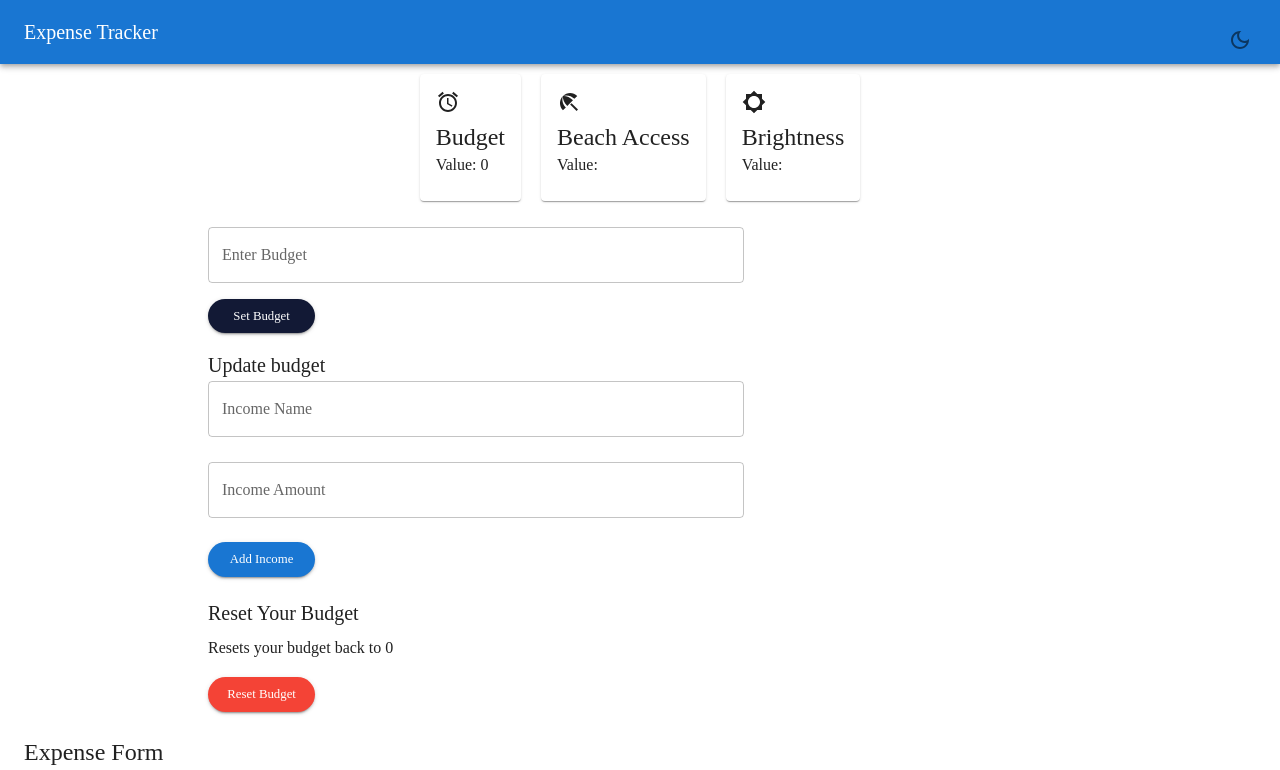
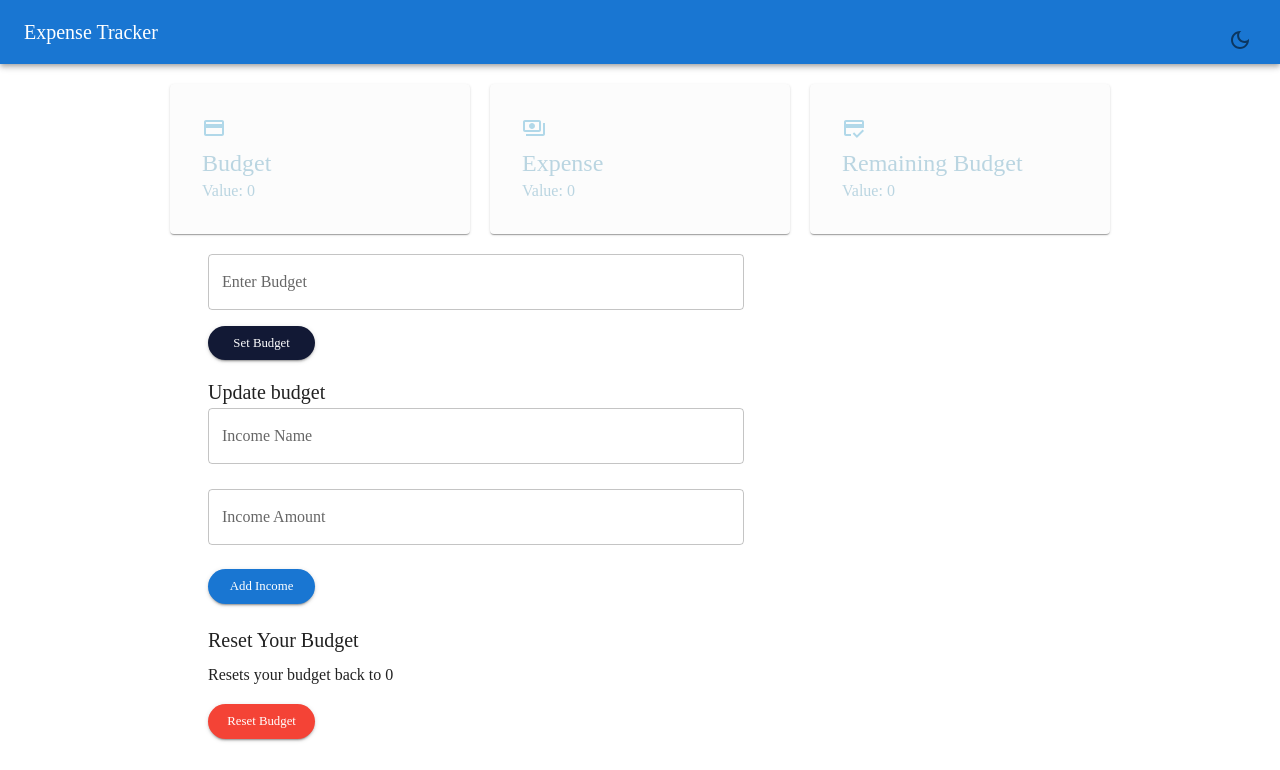
Before and after one commit to salehsheikh/monthly_expense_tracker, a React (Vite) app: page / in a window 1280 px wide. Shown: the top 770 px of the page. Built offline with nearby package versions, Linux system fonts and the light colour scheme.

Commit message:
production ready app

```diff
--- a/src/components/Cards.jsx
+++ b/src/components/Cards.jsx
@@ -1,16 +1,38 @@
-import React from 'react';
-import { Card, CardContent, Typography } from '@mui/material';
-import { makeStyles } from '@mui/styles';
-import { AccessAlarm, BeachAccess, Brightness5 } from '@mui/icons-material';
+import React from "react";
+import { Card, CardContent, Typography } from "@mui/material";
+import { makeStyles } from "@mui/styles";
+import {
+  PaymentOutlined,
+  PaymentsOutlined,
+  CreditScore,
+} from "@mui/icons-material";
 
 const useStyles = makeStyles({
+  cardContainer: {
+    margin: 20,
+    display: "flex",
+   flexWrap:"wrap",
+    justifyContent: "center",
+    gap: "10px",
+    // Adjust the gap between cards
+  },
   card: {
-    maxWidth: 445,
-    margin: 10,
+    width: "calc(100% / 3)", // Equal width for each card
+    maxWidth: "300px", // Max width for responsiveness
+    margin: "0 5px", // Adjust the margin between cards
+    height: "150px", // Set the height for each card
+    transition: "transform 0.3s ease", // Add transition effect for hover
+    "&:hover": {
+      transform: "scale(1.05)", // Scale up the card on hover
+    },
   },
   icon: {
     fontSize: 48,
-    color: '#1976d2', // you can customize the color
+    color: "#b1d8e9",
+
+  },
+  title: {
+    color: "#bad5e1", // Set title color to red
   },
 });
 
@@ -18,13 +40,16 @@ const IconCard = ({ icon, title, value }) => {
   const classes = useStyles();
 
   return (
-    <Card className={classes.card}>
+    <Card
+      className={classes.card}
+      sx={{ bgcolor: "#FCFCFC", color: "background.paper", p: 2 }}
+    >
       <CardContent>
         {icon}
-        <Typography variant="h5" component="h2">
+        <Typography variant="h5" component="h2" className={classes.title}>
           {title}
         </Typography>
-        <Typography variant="body1" component="p">
+        <Typography variant="body1" component="p" color='#bad5e1'>
           Value: {value}
         </Typography>
       </CardContent>
@@ -32,21 +57,16 @@ const IconCard = ({ icon, title, value }) => {
   );
 };
 
-const Cards = ({ budget }) => {
+const Cards = ({ budget, expense, remainingBudget }) => {
+  const classes = useStyles();
   return (
-    <div style={{ display: 'flex', justifyContent: 'center' }}>
+    <div className={classes.cardContainer}>
+      <IconCard icon={<PaymentOutlined  className={classes.icon} /> } title="Budget" value={budget}  />
+      <IconCard icon={<PaymentsOutlined className={classes.icon} />} title="Expense" value={expense} />
       <IconCard
-        icon={<AccessAlarm />}
-        title="Budget"
-        value={budget}
-      />
-      <IconCard
-        icon={<BeachAccess />}
-        title="Beach Access"
-      />
-      <IconCard
-        icon={<Brightness5 />}
-        title="Brightness"
+        icon={<CreditScore  className={classes.icon}/>}
+        title="Remaining Budget"
+        value={remainingBudget}
       />
     </div>
   );
```
